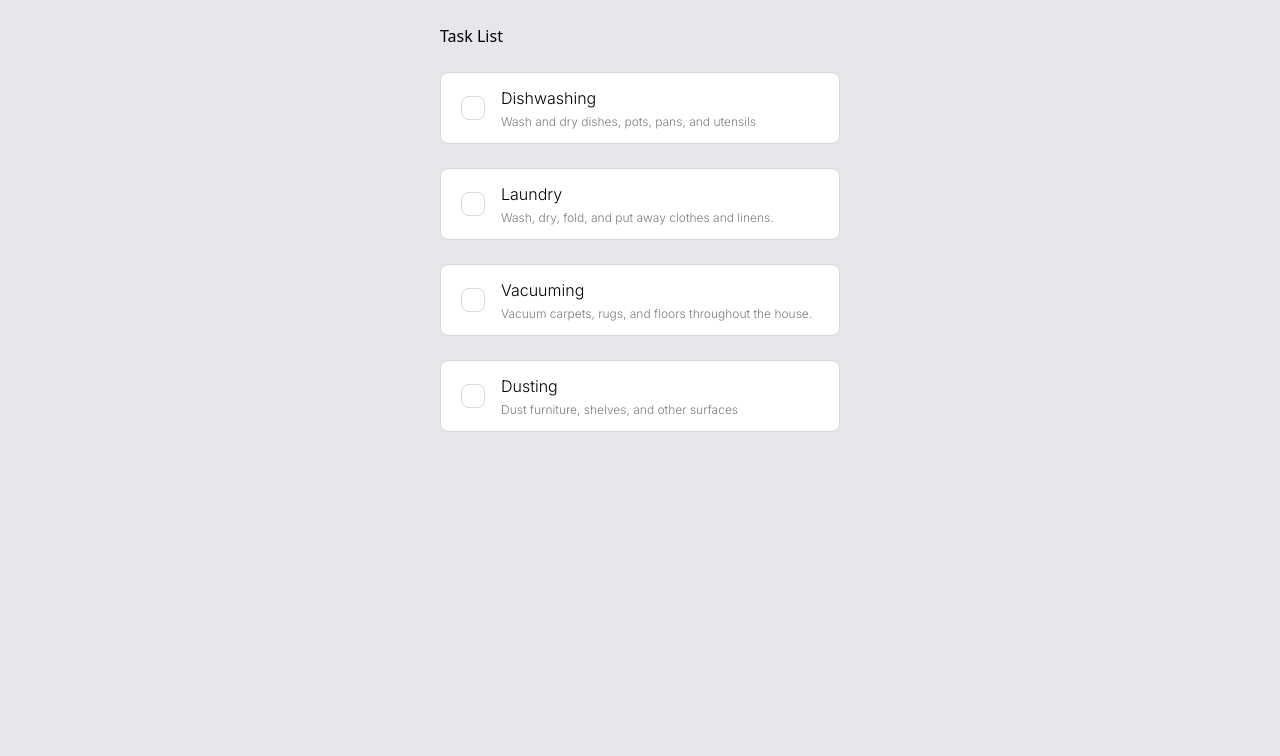
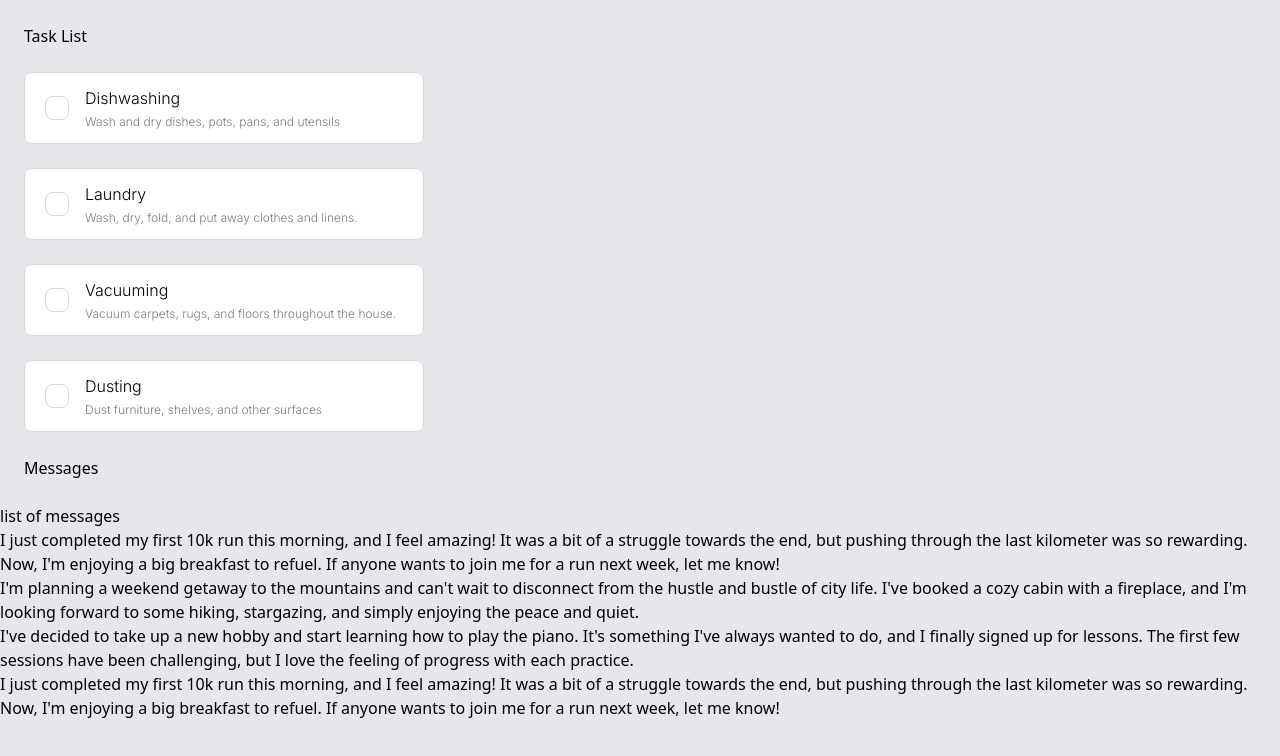
Before and after one commit to williamldennis/f2-styling, a React (Vite) app: page / in a window 1280 px wide. Shown: the top 756 px of the page. Built offline with nearby package versions, Linux system fonts and the light colour scheme; a web font is replaced by a local one.

Commit message:
showing messages

```diff
--- a/src/App.tsx
+++ b/src/App.tsx
@@ -1,76 +1,6 @@
-import { useState } from 'react'
 import './App.css'
-import Task, { type TaskProps } from './components/Task';
-
-export type TaskData = {
-  id: number,
-  title: string,
-  body: string,
-  checked: boolean
-}
-
-const taskList: TaskData[] = [
-  {
-    "id": 1,
-    "title": "Dishwashing",
-    "body": "Wash and dry dishes, pots, pans, and utensils",
-    "checked": false
-  },
-  {
-    "id": 2,
-    "title": "Laundry",
-    "body": "Wash, dry, fold, and put away clothes and linens.",
-    "checked": false
-  },
-  {
-    "id": 3,
-    "title": "Vacuuming",
-    "body": "Vacuum carpets, rugs, and floors throughout the house.",
-    "checked": false
-  },
-  {
-    "id": 4,
-    "title": "Dusting",
-    "body": "Dust furniture, shelves, and other surfaces",
-    "checked": false
-  }
-]
-
-function TaskList() {
-  const [tasks, setTasks] = useState(taskList)
-  const sortedTasks = [...tasks].sort((a, b) => Number(a.checked) - Number(b.checked));
-
-  const handleCheckBox = (id: number) => {
-    console.log("clicked");
-
-    setTasks(prev =>
-      prev.map(task =>
-        task.id === id ? { ...task, checked: !task.checked } : task)
-    )
-  }
-
-  return (
-    <>
-      <Task
-        data={sortedTasks[0]}
-        handleCheckBox={handleCheckBox}
-      />
-      <Task
-        data={sortedTasks[1]}
-        handleCheckBox={handleCheckBox}
-      />
-      <Task
-        data={sortedTasks[2]}
-        handleCheckBox={handleCheckBox}
-      />
-      <Task
-        data={sortedTasks[3]}
-        handleCheckBox={handleCheckBox}
-      />
-    </>
-  )
-}
-
+import TaskList from './components/TaskList';
+import MessageList from './components/MessageList';
 
 function App() {
   return (
@@ -79,6 +9,8 @@ function App() {
         <div>
           <div className='m-6'>Task List</div>
           <TaskList />
+          <div className='m-6'>Messages</div>
+          <MessageList />
         </div>
       </div>
 
--- /dev/null
+++ b/src/components/Message.tsx
@@ -0,0 +1,14 @@
+import type { MessageData } from "./MessageList"
+
+
+export type MessageProps = {
+    data: MessageData
+}
+
+export default function Message({ data }: MessageProps) {
+    return (
+        <div>
+            {data.body}
+        </div>
+    )
+}
--- /dev/null
+++ b/src/components/MessageList.tsx
@@ -0,0 +1,50 @@
+import Message from "./Message"
+
+export type MessageData = {
+    id: number,
+    body: string,
+    fromMe: boolean
+}
+
+const messageList: MessageData[] = [
+    {
+        "id": 1,
+        "body": "I just completed my first 10k run this morning, and I feel amazing! It was a bit of a struggle towards the end, but pushing through the last kilometer was so rewarding. Now, I'm enjoying a big breakfast to refuel. If anyone wants to join me for a run next week, let me know!",
+        "fromMe": true
+    },
+    {
+        "id": 2,
+        "body": "I'm planning a weekend getaway to the mountains and can't wait to disconnect from the hustle and bustle of city life. I've booked a cozy cabin with a fireplace, and I'm looking forward to some hiking, stargazing, and simply enjoying the peace and quiet. ",
+        "fromMe": true
+    },
+    {
+        "id": 3,
+        "body": "I've decided to take up a new hobby and start learning how to play the piano. It's something I've always wanted to do, and I finally signed up for lessons. The first few sessions have been challenging, but I love the feeling of progress with each practice.",
+        "fromMe": false
+    },
+    {
+        "id": 4,
+        "body": "I just completed my first 10k run this morning, and I feel amazing! It was a bit of a struggle towards the end, but pushing through the last kilometer was so rewarding. Now, I'm enjoying a big breakfast to refuel. If anyone wants to join me for a run next week, let me know!",
+        "fromMe": true
+    }
+]
+
+export default function MessageList() {
+    return (
+        <div>
+            list of messages
+            <Message
+                data={messageList[0]}
+            />
+            <Message
+                data={messageList[1]}
+            />
+            <Message
+                data={messageList[2]}
+            />
+            <Message
+                data={messageList[3]}
+            />
+        </div>
+    )
+}
--- a/src/components/Task.tsx
+++ b/src/components/Task.tsx
@@ -1,5 +1,5 @@
 import { clsx } from 'clsx';
-import type { TaskData } from '../App';
+import type { TaskData } from './TaskList';
 
 export type TaskProps = {
     data: TaskData,
--- /dev/null
+++ b/src/components/TaskList.tsx
@@ -0,0 +1,71 @@
+import { useState } from "react"
+import Task from "./Task"
+
+export type TaskData = {
+    id: number,
+    title: string,
+    body: string,
+    checked: boolean
+}
+
+const taskList: TaskData[] = [
+    {
+        "id": 1,
+        "title": "Dishwashing",
+        "body": "Wash and dry dishes, pots, pans, and utensils",
+        "checked": false
+    },
+    {
+        "id": 2,
+        "title": "Laundry",
+        "body": "Wash, dry, fold, and put away clothes and linens.",
+        "checked": false
+    },
+    {
+        "id": 3,
+        "title": "Vacuuming",
+        "body": "Vacuum carpets, rugs, and floors throughout the house.",
+        "checked": false
+    },
+    {
+        "id": 4,
+        "title": "Dusting",
+        "body": "Dust furniture, shelves, and other surfaces",
+        "checked": false
+    }
+]
+
+export default function TaskList() {
+    const [tasks, setTasks] = useState(taskList)
+    const sortedTasks = [...tasks].sort((a, b) => Number(a.checked) - Number(b.checked));
+
+    const handleCheckBox = (id: number) => {
+        console.log("clicked");
+
+        setTasks(prev =>
+            prev.map(task =>
+                task.id === id ? { ...task, checked: !task.checked } : task)
+        )
+    }
+
+    return (
+        <>
+            <Task
+                data={sortedTasks[0]}
+                handleCheckBox={handleCheckBox}
+            />
+            <Task
+                data={sortedTasks[1]}
+                handleCheckBox={handleCheckBox}
+            />
+            <Task
+                data={sortedTasks[2]}
+                handleCheckBox={handleCheckBox}
+            />
+            <Task
+                data={sortedTasks[3]}
+                handleCheckBox={handleCheckBox}
+            />
+        </>
+    )
+}
```
